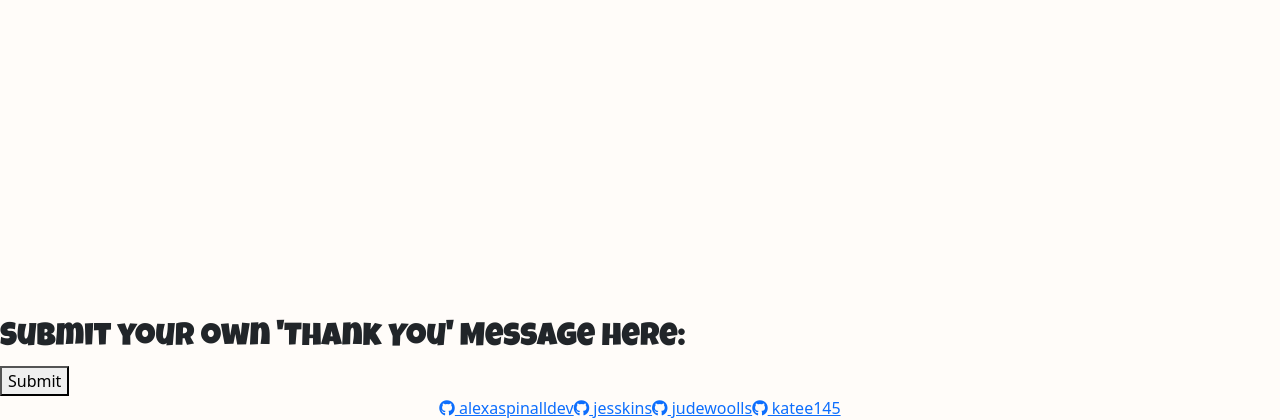
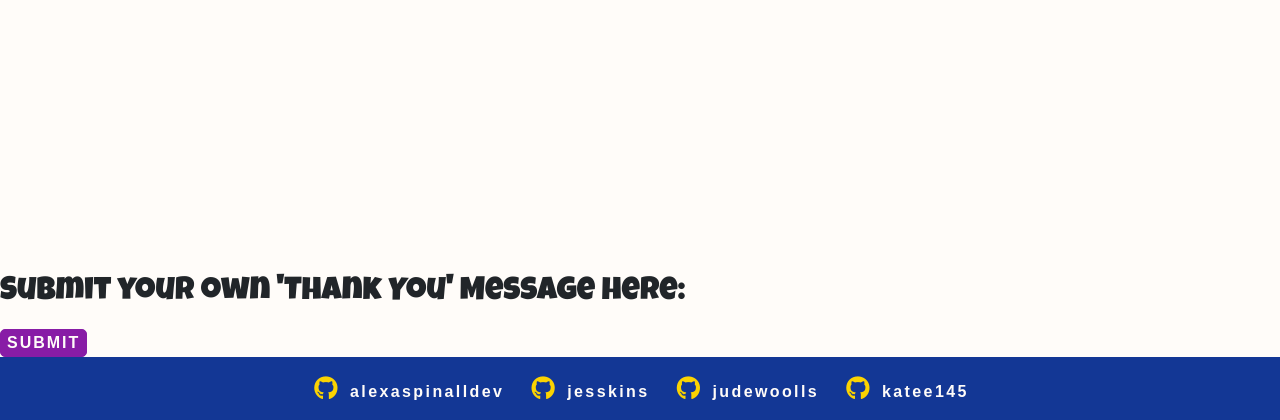
Before and after one commit to alexaspinalldev/Message-board, a Django app: page /home/ in a window 1280 px wide. Shown: the part 380-800 px from the top of the page. Run offline with Django 4.2, Linux system fonts and the light colour scheme; data that the repository does not hold is empty; some libraries are stand-ins or nearby versions; some web fonts are replaced.

Commit message:
style submit button

```diff
--- a/static/css/style.css
+++ b/static/css/style.css
@@ -154,8 +154,10 @@ main {
     height: 100%;
     width: 100%;
     flex-grow: 1;
-    /* /* min-height: calc(100vh - 100px); */
-    /* Commenting out to ensure the whole thing fits on one page :) */
+}
+
+/* /* min-height: calc(100vh - 100px); */
+/* Commenting out to ensure the whole thing fits on one page :) */
 
 .post-cloud {
     position: absolute;
@@ -273,8 +275,30 @@ main {
 .post-form-container {
     display: flex;
     gap: 20px;
-};
+}
 
+.submit-button {
+    margin-top: 0.5rem;
+    border: 1px solid var(--purple);
+    border-radius: 5px;
+    background-color: var(--purple);
+    color: var(--off-white);
+    font-family: var(--body-font);
+    font-weight: 600;
+    text-transform: uppercase;
+    letter-spacing: 2px;
+}
+
+.submit-button:hover {
+    border: 1px solid var(--purple);
+    background-color: var(--off-white);
+    color: var(--purple);
+    border-radius: 5px;
+    font-family: var(--body-font);
+    font-weight: 600;
+    text-transform: uppercase;
+    letter-spacing: 2px;
+}
 
 /* footer */
 
```
